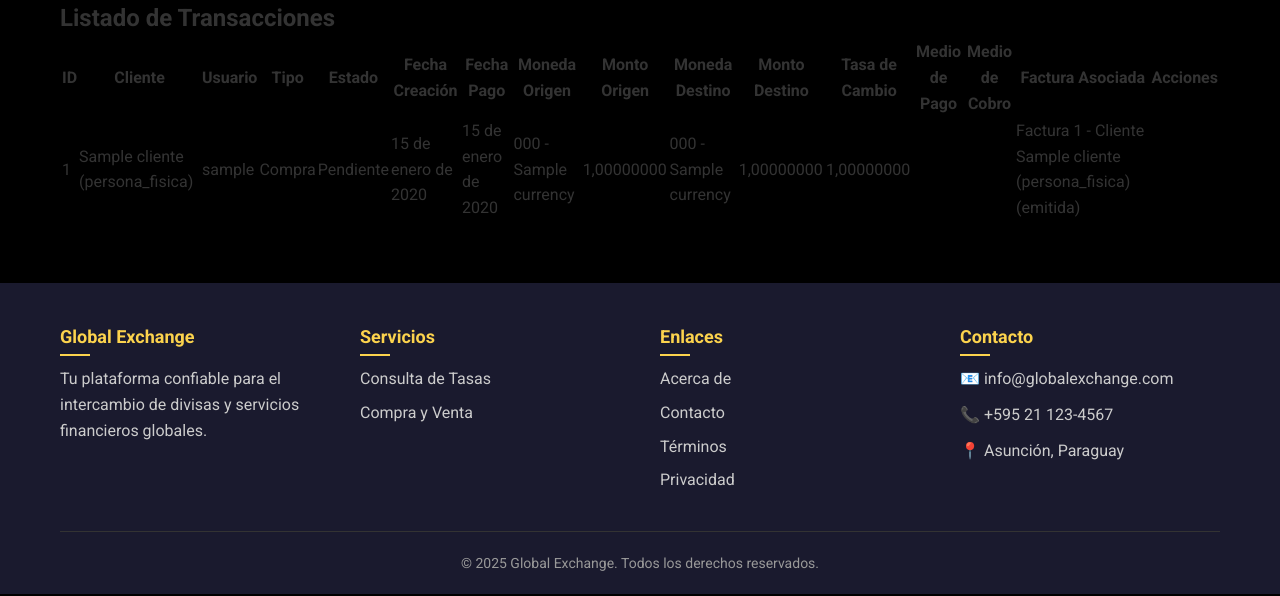
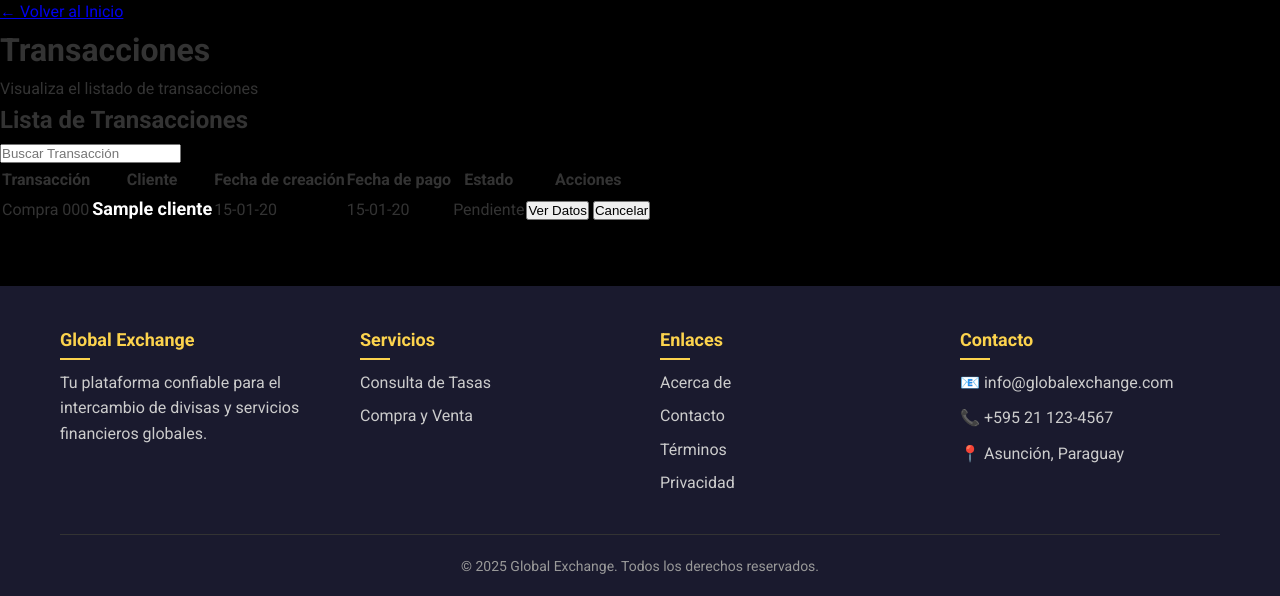
Before and after one commit to CherryCherry777/global_exchange_webapp, a Django app: template webapp/templates/webapp/compraventa_y_conversion/historial_transacciones.html in a window 1280 px wide. Shown: the part 136-732 px from the top of the page. Run offline with Django 5.2, Linux system fonts and the light colour scheme; the template is opened without the code that fills it: values that come from a table or form of the project are taken from there, others are empty; tables that the repository leaves empty hold one stand-in row (values such as "Sample post"); parts of the project's set-up code (start-up, migrations or seed data) failed here and were passed over.

Commit message:
Comenzar con correción de pantalla de transacciones

```diff
--- a/webapp/templates/webapp/compraventa_y_conversion/historial_transacciones.html
+++ b/webapp/templates/webapp/compraventa_y_conversion/historial_transacciones.html
@@ -1,54 +1,121 @@
 {% extends "webapp/base.html" %}
+{% load static %}
+
+{% block title %}Transacciones - Global Exchange{% endblock %}
+
+{% block extra_css %}
+<link rel="stylesheet" href="{% static 'webapp/css/compraventa_y_conversion/historial_transacciones.css' %}?v=1.0">
+{% endblock %}
 
 {% block content %}
-<div class="container mt-4">
-    <h2>Listado de Transacciones</h2>
-    <table class="table table-striped table-bordered">
-        <thead class="thead-dark">
+<!-- Header Section -->
+<div class="transactions-header">
+    <div class="header-content">
+        <a href="{% url 'public_home' %}" class="back-button">← Volver al Inicio</a>
+        <h1 class="transactions-title">Transacciones</h1>
+        <p class="transactions-subtitle">Visualiza el listado de transacciones</p>
+    </div>
+</div>
+
+<!-- Main Content -->
+<div class="main-content">
+    <!-- Transactions List Container -->
+    <div class="transactions-list-container">
+        <div class="transactions-list-header">
+            <h2 class="list-title">Lista de Transacciones</h2>
+            <div class="search-container">
+                <input type="text" class="search-input" placeholder="Buscar Transacción" id="searchInput">
+            </div>
+        </div>
+
+        <!-- Transactions Table -->
+        <div class="transactions-table-container">
+            <table class="transactions-table">
+                <thead>
                     <tr>
-                <th>ID</th>
+                        <th>Transacción</th>
                         <th>Cliente</th>
-                <th>Usuario</th>
-                <th>Tipo</th>
+                        <th>Fecha de creación</th>
+                        <th>Fecha de pago</th>
                         <th>Estado</th>
-                <th>Fecha Creación</th>
-                <th>Fecha Pago</th>
-                <th>Moneda Origen</th>
-                <th>Monto Origen</th>
-                <th>Moneda Destino</th>
-                <th>Monto Destino</th>
-                <th>Tasa de Cambio</th>
-                <th>Medio de Pago</th>
-                <th>Medio de Cobro</th>
-                <th>Factura Asociada</th>
                         <th>Acciones</th>
                     </tr>
                 </thead>
                 <tbody>
                     {% for transaccion in transacciones %}
                     <tr>
-                <td>{{ transaccion.id }}</td>
-                <td>{{ transaccion.cliente }}</td>
-                <td>{{ transaccion.usuario }}</td>
-                <td>{{ transaccion.get_tipo_display }}</td>
-                <td>{{ transaccion.get_estado_display }}</td>
-                <td>{{ transaccion.fecha_creacion }}</td>
-                <td>{{ transaccion.fecha_pago|default:"-" }}</td>
-                <td>{{ transaccion.moneda_origen }}</td>
-                <td>{{ transaccion.monto_origen }}</td>
-                <td>{{ transaccion.moneda_destino }}</td>
-                <td>{{ transaccion.monto_destino }}</td>
-                <td>{{ transaccion.tasa_cambio }}</td>
-                <td>{{ transaccion.medio_pago }}</td>
-                <td>{{ transaccion.medio_cobro }}</td>
-                <td>{{ transaccion.factura_asociada|default:"-" }}</td>
+                        <td class="transaction-type">
+                            {% if transaccion.tipo == 'COMPRA' %}
+                                Compra {{ transaccion.moneda_destino.code }}
+                            {% else %}
+                                Venta {{ transaccion.moneda_origen.code }}
+                            {% endif %}
+                        </td>
+                        <td class="client-name">{{ transaccion.cliente.nombre }}</td>
+                        <td class="creation-date">{{ transaccion.fecha_creacion|date:"d-m-y" }}</td>
+                        <td class="payment-date">
+                            {% if transaccion.fecha_pago %}
+                                {{ transaccion.fecha_pago|date:"d-m-y" }}
+                            {% else %}
+                                -
+                            {% endif %}
+                        </td>
+                        <td class="status-cell">
+                            <div class="status-indicator {{ transaccion.estado|lower }}"></div>
+                            <span class="status-text">{{ transaccion.get_estado_display }}</span>
+                        </td>
+                        <td class="actions-cell">
+                            <button class="action-button view-data-btn" data-transaction-id="{{ transaccion.id }}">
+                                Ver Datos
+                            </button>
+                            {% if transaccion.estado == 'PENDIENTE' %}
+                                <button class="action-button cancel-btn" data-transaction-id="{{ transaccion.id }}">
+                                    Cancelar
+                                </button>
+                            {% elif transaccion.estado == 'PAGADA' %}
+                                <button class="action-button anular-btn" data-transaction-id="{{ transaccion.id }}">
+                                    Anular
+                                </button>
+                            {% endif %}
+                        </td>
                     </tr>
                     {% empty %}
                     <tr>
-                <td colspan="16" class="text-center">No hay transacciones registradas.</td>
+                        <td colspan="6" class="no-transactions">No hay transacciones registradas.</td>
                     </tr>
                     {% endfor %}
                 </tbody>
             </table>
         </div>
+    </div>
+</div>
+
+<script>
+// Search functionality
+document.getElementById('searchInput').addEventListener('input', function(e) {
+    const searchTerm = e.target.value.toLowerCase();
+    const rows = document.querySelectorAll('.transactions-table tbody tr');
+
+    rows.forEach(row => {
+        const text = row.textContent.toLowerCase();
+        if (text.includes(searchTerm)) {
+            row.style.display = '';
+        } else {
+            row.style.display = 'none';
+        }
+    });
+});
+
+// Action buttons functionality (placeholder)
+document.querySelectorAll('.action-button').forEach(button => {
+    button.addEventListener('click', function() {
+        const transactionId = this.getAttribute('data-transaction-id');
+        const action = this.classList.contains('view-data-btn') ? 'Ver Datos' :
+                      this.classList.contains('cancel-btn') ? 'Cancelar' : 'Anular';
+
+        console.log(`${action} transacción ${transactionId}`);
+        // TODO: Implement actual functionality
+    });
+});
+</script>
 {% endblock %}
```
Also changed, not shown: webapp/static/webapp/css/compraventa_y_conversion/historial_transacciones.css (added). Lines whose indentation alone changed are shown as unchanged.
